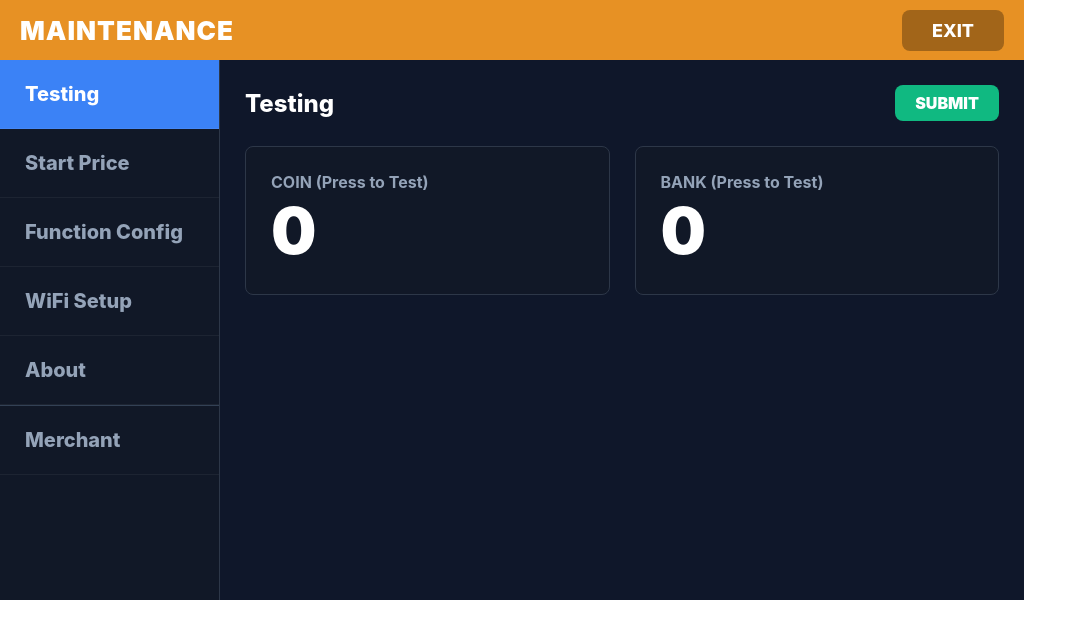
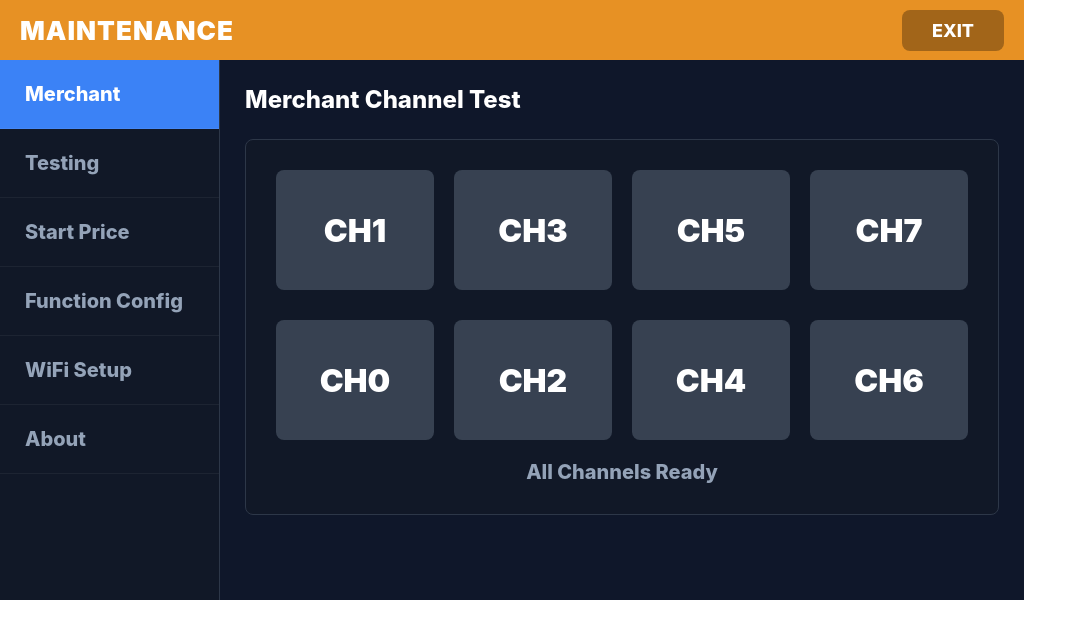
Before and after one commit to Sopehurt/HMI_Kiosk_WB, a FastAPI app: page /page/maintenance in a window 1280 px wide. Shown: the top 639 px of the page, without its empty margins (0-1087 px from the left). Run offline with FastAPI, Linux system fonts and the light colour scheme; data that the repository does not hold is empty; parts of the project's set-up code (start-up, migrations or seed data) failed here and were passed over.

Commit message:
feat: move Merchant page to default view and secure admin pages with passcode authentication

```diff
--- a/templates/pages/maintenance.html
+++ b/templates/pages/maintenance.html
@@ -57,16 +57,16 @@
 
     <div class="m-body">
         <div class="m-sidebar">
-            <div id="m-testing" class="menu-item active" onclick="showPage('testing')">Testing</div>
+            <div id="m-merchant" class="menu-item active" onclick="showPage('merchant')">Merchant</div>
+            <div id="m-testing" class="menu-item" onclick="showPage('testing')">Testing</div>
             <div id="m-price" class="menu-item" onclick="showPage('price')">Start Price</div>
             <div id="m-fn" class="menu-item" onclick="showPage('fn')">Function Config</div>
             <div id="m-wifi" class="menu-item" onclick="showPage('wifi')">WiFi Setup</div>
             <div id="m-about" class="menu-item" onclick="showPage('about')">About</div>
-            <div id="m-merchant" class="menu-item" style="border-top:1px solid #334155;" onclick="showPage('merchant')">Merchant</div>
         </div>
 
         <div class="m-main">
-            <div id="p-testing" class="page">
+            <div id="p-testing" class="page" style="display:none;">
                 <div class="section-title" style="display:flex; justify-content:space-between; align-items:center;">Testing <button class="f-btn f-btn-sm f-btn-success" onclick="maintSubmit()">SUBMIT</button></div>
                 <div style="display:grid; grid-template-columns: 1fr 1fr; gap:25px;">
                     <div class="f-card" onclick="sendUart('[Mode] TestCoin')" style="cursor:pointer;"><div style="color:var(--text-muted); font-size:16px; font-weight:700;">COIN (Press to Test)</div><div id="val-coin" style="font-size:64px; font-weight:900;">0</div></div>
@@ -124,7 +124,7 @@
                 <div id="about-container"></div>
             </div>
 
-            <div id="p-merchant" class="page" style="display:none;">
+            <div id="p-merchant" class="page">
                 <div class="section-title">Merchant Channel Test</div>
                 <div class="f-card" style="padding:30px;">
                     <div id="ch-grid" style="display:grid; grid-template-rows: 1fr 1fr; gap:30px;">
@@ -244,10 +244,12 @@
     };
 
     window.showPage = (id) => {
-        if(id==='merchant'){
-            pendingPage='merchant';
-            openNp(null, "Merchant Passcode");
-        } else forceShowPage(id);
+        if (id === 'merchant') {
+            forceShowPage(id);
+        } else {
+            pendingPage = id;
+            openNp(null, "Admin Passcode");
+        }
     };
 
     function forceShowPage(id) {
@@ -282,7 +284,7 @@
     window.openNp = (el, t) => {
         npTarget=el;
         const vInp = document.getElementById('m-np-val');
-        vInp.type = (pendingPage === 'merchant') ? 'password' : 'text';
+        vInp.type = (pendingPage && pendingPage !== 'merchant') ? 'password' : 'text';
         document.getElementById('np-title').innerText=t||"Value";
         document.getElementById('m-np').style.display='flex';
         vInp.value=el?el.value:"";
@@ -293,8 +295,8 @@
         else if(v==='DEL') d.value = d.value.slice(0, -1);
         else d.value+=v;
 
-        if(pendingPage==='merchant' && d.value==='88888'){
-            forceShowPage('merchant');
+        if(pendingPage && pendingPage !== 'merchant' && d.value==='88888'){
+            forceShowPage(pendingPage);
             pendingPage=null;
             document.getElementById('m-np').style.display='none';
         }
@@ -302,8 +304,8 @@
     window.closeNp = (s) => {
         const val = document.getElementById('m-np-val').value;
         if(s) {
-            if(pendingPage==='merchant'){
-                if(val==='88888') forceShowPage('merchant');
+            if(pendingPage && pendingPage !== 'merchant'){
+                if(val==='88888') forceShowPage(pendingPage);
                 else alert("Access Denied!");
                 pendingPage=null;
             }
```
